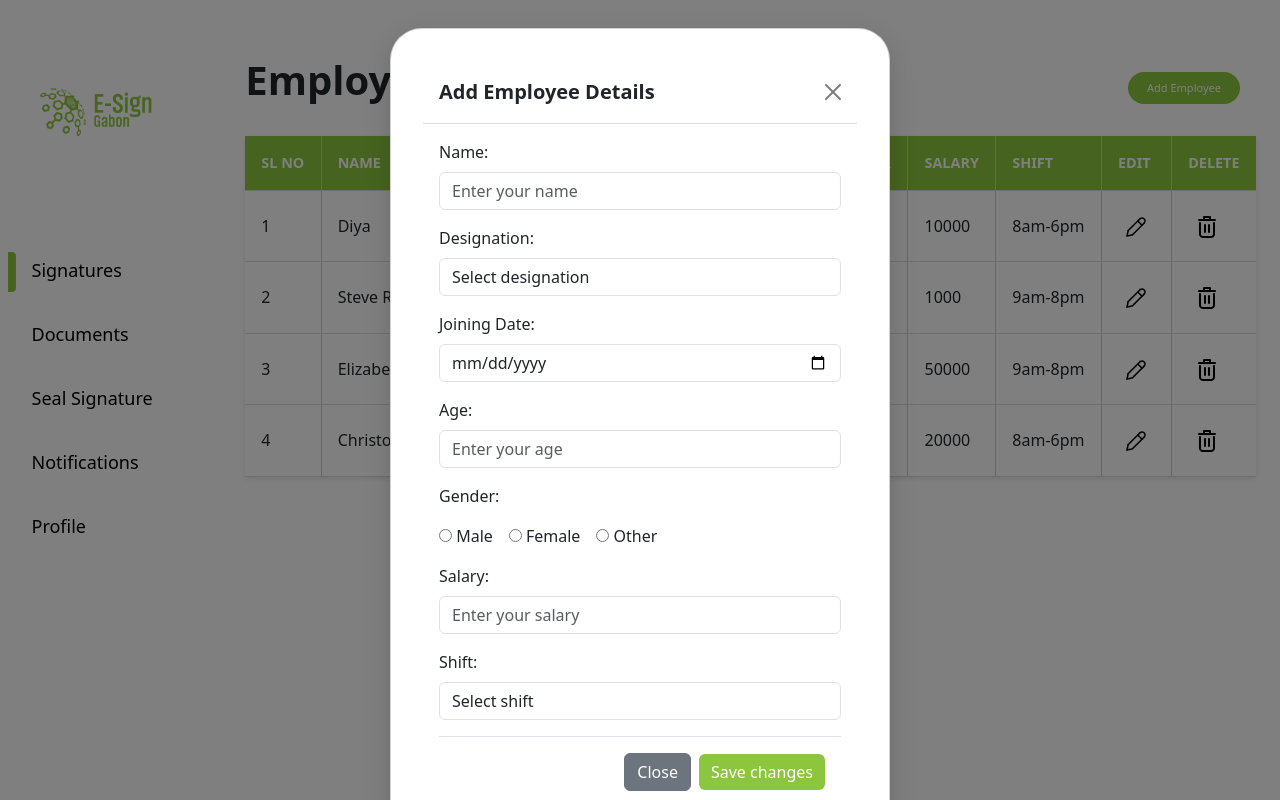
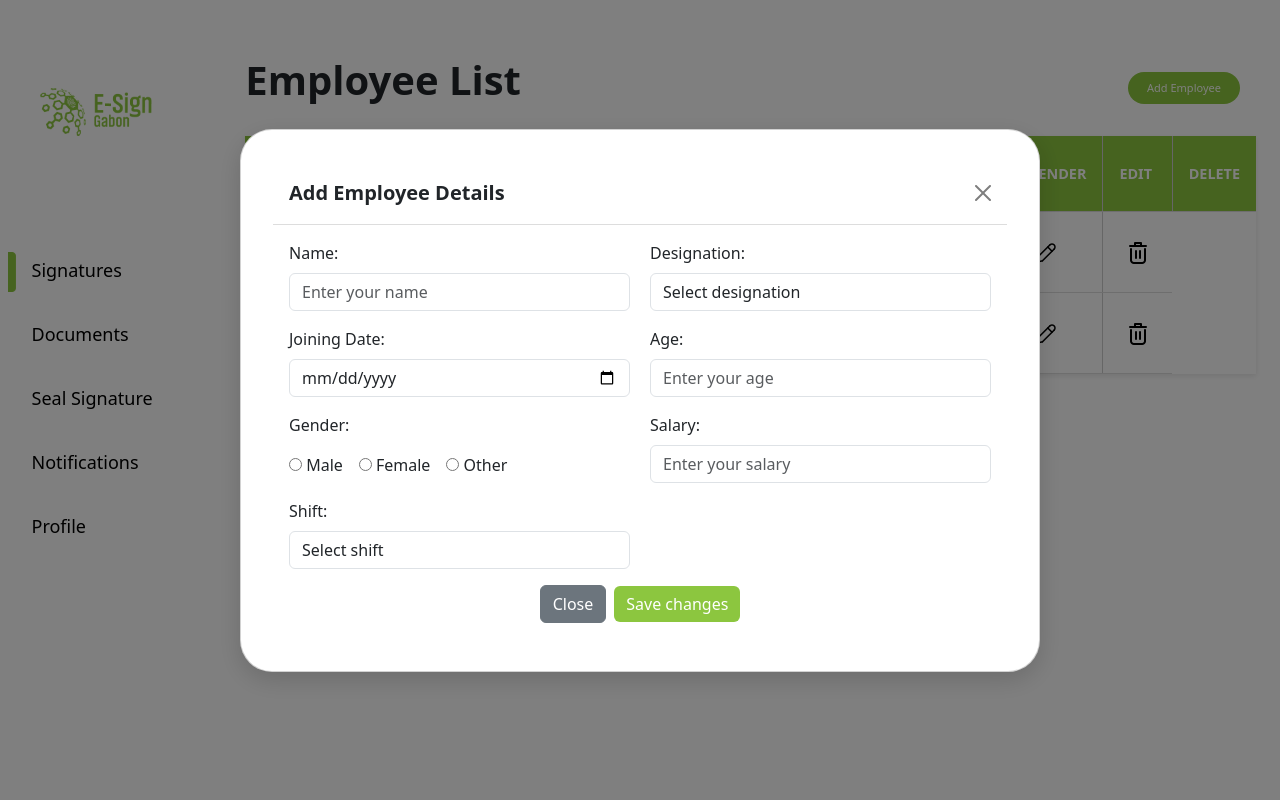
Before and after one commit to DhiaShams/Angular-learning, an Angular app: page /list in a window 1280 px wide. Both pictures are taken after a click on the button "Add Employee". Built offline with nearby package versions, Linux system fonts and the light colour scheme; data requests are answered from the project's data file.

Commit message:
Edit feature

```diff
--- a/db.json
+++ b/db.json
@@ -1,40 +1,24 @@
 {
   "employees": [
     {
-      "name": "Diya",
-      "designation": "trainee",
-      "salary": "10000",
-      "date": "25-02-2025",
-      "age": "23",
-      "shift": "8am-6pm",
-      "gender": "Female"
+      "id": "8234",
+      "name": "Arjun Raj",
+      "designation": "Team Lead",
+      "date": "2024-01-04",
+      "age": 23,
+      "gender": "Male",
+      "shift": "9am-8pm",
+      "salary": 40000
     },
     {
-      "name": "Steve Robin",
-      "designation": "intern",
-      "salary": "1000",
-      "date": "02-05-2025",
-      "age": "21",
-      "shift": "9am-8pm",
-      "gender": "Male"
-    },
-    {
-      "name": "Elizabeth John",
-      "designation": "Team Lead",
-      "salary": "50000",
-      "date": "17-10-2023",
-      "age": "26",
-      "shift": "9am-8pm",
-      "gender": "Female"
-    },
-    {
-      "name": "Christopher",
-      "designation": "Junior Developer",
-      "salary": "20000",
-      "date": "12-08-2024",
-      "age": "24",
-      "shift": "8am-6pm",
-      "gender": "Male"
+      "id": "dd1e",
+      "name": "Aman Gupta",
+      "designation": "Manager",
+      "date": "2025-06-03",
+      "age": 40,
+      "gender": "Male",
+      "shift": "6pm-8am",
+      "salary": 39997
     }
   ]
 }
--- a/src/app/_service/api.ts
+++ b/src/app/_service/api.ts
@@ -47,8 +47,13 @@ export class ApiService {
   addEmployee(data:any){
     return this.https.post(this.apiUrl2,data)
   }
+
   deleteEmployee(id:any){
     return this.https.delete(`${this.apiUrl2}/${id}`)
   }
 
+  editEmployee(id:any,data:any){
+    return this.https.put(`${this.apiUrl2}/${id}`,data);
+  }
+
 }
--- a/src/app/components/employees/employees.html
+++ b/src/app/components/employees/employees.html
@@ -15,9 +15,10 @@
                 <th>Designation</th>
                 <th>Joining Date</th>
                 <th>Age</th>
-                <th>Gender</th>
                 <th>Salary</th>
                 <th>Shift</th>
+                <th>Phone</th>
+                <th>Gender</th>
                 <th>Edit</th>
                 <th>Delete</th>
             </tr>
@@ -33,14 +34,14 @@
                 <td>{{ employee.salary}}</td>
                 <td>{{ employee.shift}}</td>
                 <td class="action-buttons">
-                    <button (click)="editEmployee(employee)" class="edit" (click)="setFormMode('edit')">
+                    <button (click)="editModal(employee)" class="edit" (click)="setFormMode('edit')">
                         <img src="assets/images/edit.png" alt="">
                     </button>
 
                     <!-- Modal -->
                     <div class="modal fade" id="form-modal" tabindex="-1" role="dialog"
                         aria-labelledby="exampleModalCenterTitle" aria-hidden="true">
-                        <div class="modal-dialog modal-dialog-centered" role="document">
+                        <div class="modal-dialog modal-lg modal-dialog-centered" role="document">
                             <div class="modal-content add-modal">
                                 <div class="modal-header">
                                     <h5 class="modal-title" id="modal-title">
@@ -51,6 +52,7 @@
                                 </div>
                                 <div class="modal-body">
                                     <form [formGroup]="employeeForm" (ngSubmit)="onClick()">
+                                        <div class="form-section">
                                             <div class="mb-3">
                                                 <label for="name" class="form-label">Name:</label>
                                                 <input type="text" class="form-control" id="name"
@@ -66,8 +68,8 @@
 
                                             <div class="mb-3">
                                                 <label for="designation" class="form-label">Designation:</label>
-                                            <select class="form-control" id="designation" formControlName="designation"
-                                                [(ngModel)]="employeeObj.designation">
+                                                <select class="form-control" id="designation"
+                                                    formControlName="designation" [(ngModel)]="employeeObj.designation">
                                                     <option value="" disabled selected>Select designation</option>
                                                     <option value="Intern">Intern</option>
                                                     <option value="Trainee">Trainee</option>
@@ -129,7 +131,8 @@
                                                 </div>
                                             </div>
                                             <div *ngIf="submitted && f['gender'].errors" class="space error">
-                                            <div *ngIf="f['gender'].errors['required']">{{ 'Gender is required' }}</div>
+                                                <div *ngIf="f['gender'].errors['required']">{{ 'Gender is required' }}
+                                                </div>
                                             </div>
 
                                             <div class="mb-3">
@@ -143,7 +146,8 @@
                                                 </div>
                                                 <div *ngIf="f['salary'].errors['pattern']">{{ 'Please enter a valid salary'
                                                     }}</div>
-                                            <div *ngIf="f['salary'].errors['min']">Salary must be at least 1000</div>
+                                                <div *ngIf="f['salary'].errors['min']">Salary must be at least 1000
+                                                </div>
                                             </div>
 
                                             <div class="mb-3">
@@ -160,7 +164,9 @@
                                             <div *ngIf="submitted && f['shift'].errors" class="space error">
                                                 <div>{{ 'Please select your shift' }}</div>
                                             </div>
-                                        <div class="modal-footer">
+
+                                        </div>
+                                        <div class="d-flex justify-content-center align-items-center gap-2">
                                             <button type="button" class="btn btn-secondary"
                                                 data-bs-dismiss="modal">Close</button>
                                             <button type="submit" class="btn btn-success">Save changes</button>
@@ -193,7 +199,8 @@
                                 <div class="modal-footer">
                                     <button type="button" class="btn btn-secondary"
                                         data-bs-dismiss="modal">Close</button>
-                                    <button type="button" (click)="deleteEmployee()" class="btn btn-danger">Delete</button>
+                                    <button type="button" (click)="deleteEmployee()"
+                                        class="btn btn-danger">Delete</button>
                                 </div>
                             </div>
                         </div>
--- a/src/app/components/employees/employees.scss
+++ b/src/app/components/employees/employees.scss
@@ -151,8 +151,7 @@
     }
 }
 
-.modal-footer {
-    .btn-success {
+  .btn-success {
         background-color: #8cc63f;
         border: none;
 
@@ -160,4 +159,9 @@
             background-color: #7bb133;
         }
     }
+.form-section{
+        display: grid
+;
+    grid-template-columns: repeat(2, 1fr);
+    gap: 0px 20px;
 }
--- a/src/app/components/employees/employees.ts
+++ b/src/app/components/employees/employees.ts
@@ -2,6 +2,7 @@ import { Component } from '@angular/core';
 import { FormBuilder, FormGroup, Validators } from '@angular/forms';
 import { Router } from '@angular/router';
 import { ApiService } from '../../_service/api';
+import { id } from 'date-fns/locale';
 declare var $: any;
 @Component({
   selector: 'app-employees',
@@ -27,6 +28,7 @@ export class Employees {
   };
   response: any;
   formMode: any;
+  editMode = false;
 
 
   constructor(private fb: FormBuilder, private router: Router, private Api: ApiService) { }
@@ -49,8 +51,10 @@ export class Employees {
   }
   public visible = false;
 
-  editEmployee(emp: any) {
+  editModal(emp: any) {
+    this.editMode = true;
     console.log('Editing', emp);
+    this.employeeId = emp.id;
     this.employeeForm.patchValue({
       name: emp.name,
       designation: emp.designation,
@@ -71,9 +75,9 @@ export class Employees {
 
   deleteEmployee() {
     console.log(' this.employeeId', this.employeeId);
-    this.Api.deleteEmployee(this.employeeId).subscribe(data => {
+    this.Api.deleteEmployee(this.employeeId).subscribe(() => {
+      this.getEmployeeList();
       $("#delete-modal").modal('hide');
-      this.getEmployeeList();
     })
 
   }
@@ -86,6 +90,23 @@ export class Employees {
     else {
       return;
     }
+    if (this.editMode && this.employeeId != null) {
+      console.log('edit');
+
+      const data = {
+        ...this.employeeForm.value
+      }
+      this.Api.editEmployee(this.employeeId, data).subscribe(data => {
+        console.log(' this.employeeId', this.employeeId);
+        this.Api.editEmployee(this.employeeId, data).subscribe(data => {
+          $("#form-modal").modal('hide');
+          this.getEmployeeList();
+        })
+      })
+
+    } else {
+      console.log('add');
+
       const data = {
         ...this.employeeForm.value
       }
@@ -93,8 +114,9 @@ export class Employees {
         console.log(data);
         $("#form-modal").modal('hide');
         this.getEmployeeList();
+      })
+    }
 
-    })
   }
   setFormMode(mode: any) {
     this.formMode = mode;
```
Lines whose indentation alone changed are shown as unchanged.
